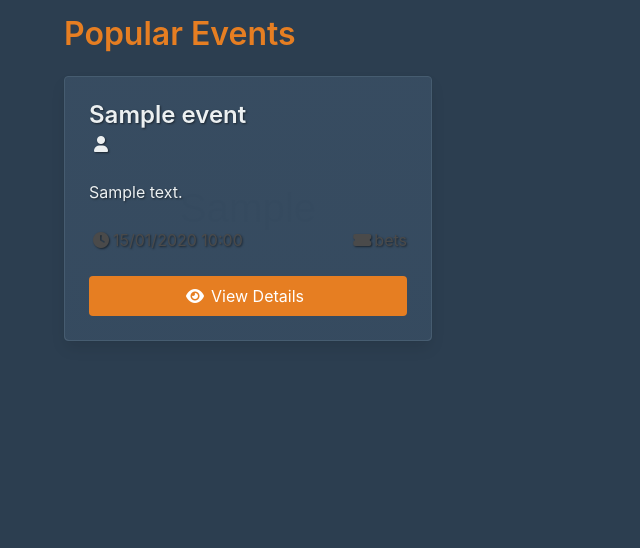
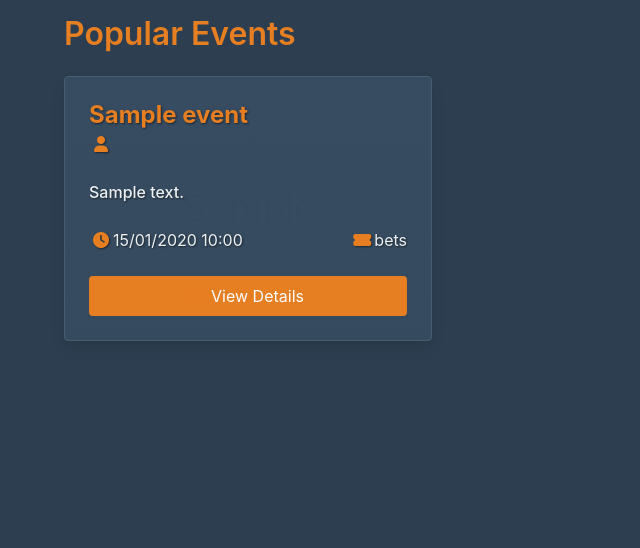
Before and after one commit to manelvf/chommi, a Django app: page / in a window 1280 px wide. Shown: the part 56-604 px from the top of the page, without its empty margins (0-640 px from the left). Run offline with Django 5.2, Linux system fonts and the light colour scheme; tables that the repository leaves empty hold one stand-in row (values such as "Sample post"); grey boxes marked "Sample" are stand-in pictures; some libraries are stand-ins or nearby versions.

Commit message:
Improve colors

```diff
--- a/bets/static/css/custom.css
+++ b/bets/static/css/custom.css
@@ -112,10 +112,31 @@ body {
     height: 100%;
 }
 
-.card .title,
-.card .subtitle,
+.card .title {
+    color: var(--primary-color) !important;
+    font-weight: 700;
+    text-shadow: 1px 1px 2px rgba(0, 0, 0, 0.5);
+}
+
+.card .subtitle {
+    color: var(--accent-color) !important;
+    font-weight: 600;
+    text-shadow: 1px 1px 2px rgba(0, 0, 0, 0.5);
+}
+
 .card .content {
-    color: var(--text-color) !important;
+    color: var(--text-light) !important;
+    font-weight: 500;
+    text-shadow: 1px 1px 2px rgba(0, 0, 0, 0.5);
+}
+
+.card .level-item {
+    color: var(--text-light) !important;
+    text-shadow: 1px 1px 2px rgba(0, 0, 0, 0.5);
+}
+
+.card .icon {
+    color: var(--primary-color) !important;
 }
 
 .card .level {
@@ -308,3 +329,29 @@ body {
         margin-right: 0.5rem;
     }
 }
+
+/* Level Text Visibility */
+.level-item .heading {
+    color: var(--text-light) !important;
+    font-weight: 600;
+    text-shadow: 1px 1px 2px rgba(0, 0, 0, 0.3);
+}
+
+.level-item .title {
+    color: var(--accent-color) !important;
+    font-weight: 700;
+    text-shadow: 1px 1px 2px rgba(0, 0, 0, 0.3);
+}
+
+/* Box Content Visibility */
+.box .title {
+    color: var(--accent-color) !important;
+    font-weight: 700;
+    text-shadow: 1px 1px 2px rgba(0, 0, 0, 0.3);
+}
+
+.box .subtitle {
+    color: var(--text-light) !important;
+    font-weight: 500;
+    text-shadow: 1px 1px 2px rgba(0, 0, 0, 0.3);
+}
```
